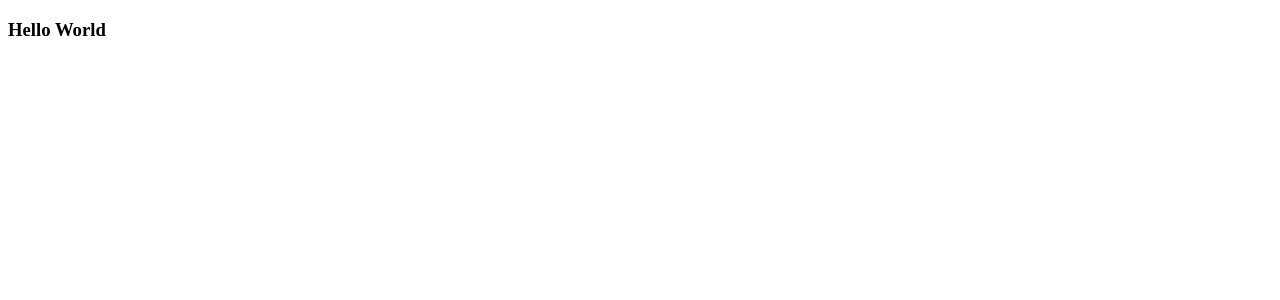
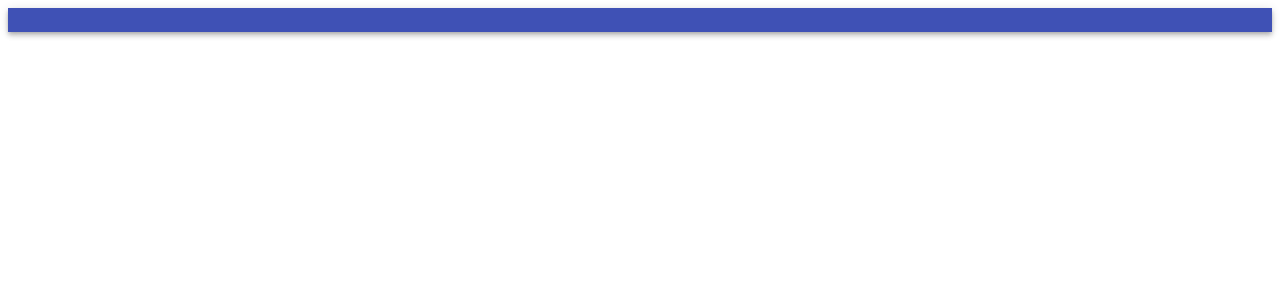
Before and after one commit to JSYOvO/WordCloud, a React app: page / in a window 1280 px wide. Shown: the top 300 px of the page. Built offline with nearby package versions, Linux system fonts and the light colour scheme.

Commit message:
Add Navigation Bar

```diff
--- a/package.json
+++ b/package.json
@@ -4,12 +4,14 @@
   "main": "index.js",
   "license": "MIT",
   "dependencies": {
+    "@material-ui/core": "^4.11.0",
+    "@material-ui/icons": "^4.9.1",
     "react": "^16.13.1",
     "react-dom": "^16.13.1"
   },
   "scripts": {
-    "start" : "set NODE_ENV=development&&webpack-dev-server",
-    "build" : "set NODE_ENV=production&&webpack -p"
+    "start": "set NODE_ENV=development&&webpack-dev-server",
+    "build": "set NODE_ENV=production&&webpack -p"
   },
   "devDependencies": {
     "babel-core": "^6.26.3",
--- a/src/components/App.js
+++ b/src/components/App.js
@@ -1,10 +1,11 @@
 import React from 'react';
+import AppShell from './AppShell';
 
 class App extends React.Component {
     render() {
         return(
             <div>
-                <h3>Hello World</h3>
+                <AppShell/>
             </div>
         )
     }
--- /dev/null
+++ b/src/components/AppShell.js
@@ -0,0 +1,53 @@
+import React from 'react';
+import {withStyles} from '@material-ui/core/styles';
+import AppBar from '@material-ui/core/AppBar';
+import Drawer from '@material-ui/core/Drawer';
+import MenuItem from '@material-ui/core/MenuItem';
+import IconButton from '@material-ui/core/IconButton';
+import MenuIcon from '@material-ui/core/Menu';
+
+
+const styles = {
+    root : {
+        flexGrow : 1
+    },
+    menuButton : {
+        marginRight : 'auto'
+    }
+}
+
+class AppShell extends React.Component {
+    constructor(props){
+        super(props);
+        this.state = {
+            toggle : false
+        }
+    }
+
+    handleDrawerToggle = () => {
+        this.setState({
+            toggle : !this.state.toggle
+        })
+    }
+
+    render() {
+        const {classes} = this.props;
+        return(
+            <div className = {classes.root}>
+                <AppBar position="static">
+                    <IconButton className = {classes.menuButton} color = "inherit" onClick = {this.handleDrawerToggle}>
+                        <MenuIcon/>
+                    </IconButton>
+                </AppBar>
+                <Drawer open = {this.state.toggle}>
+                    <MenuItem onClick = {this.handleDrawerToggle}>
+                        Home
+                    </MenuItem>
+                </Drawer>
+            </div>
+
+        )
+    }
+}
+
+export default withStyles(styles)(AppShell);
```
Also changed, not shown: 1 other file (tests, documents, lock files or other folders).
